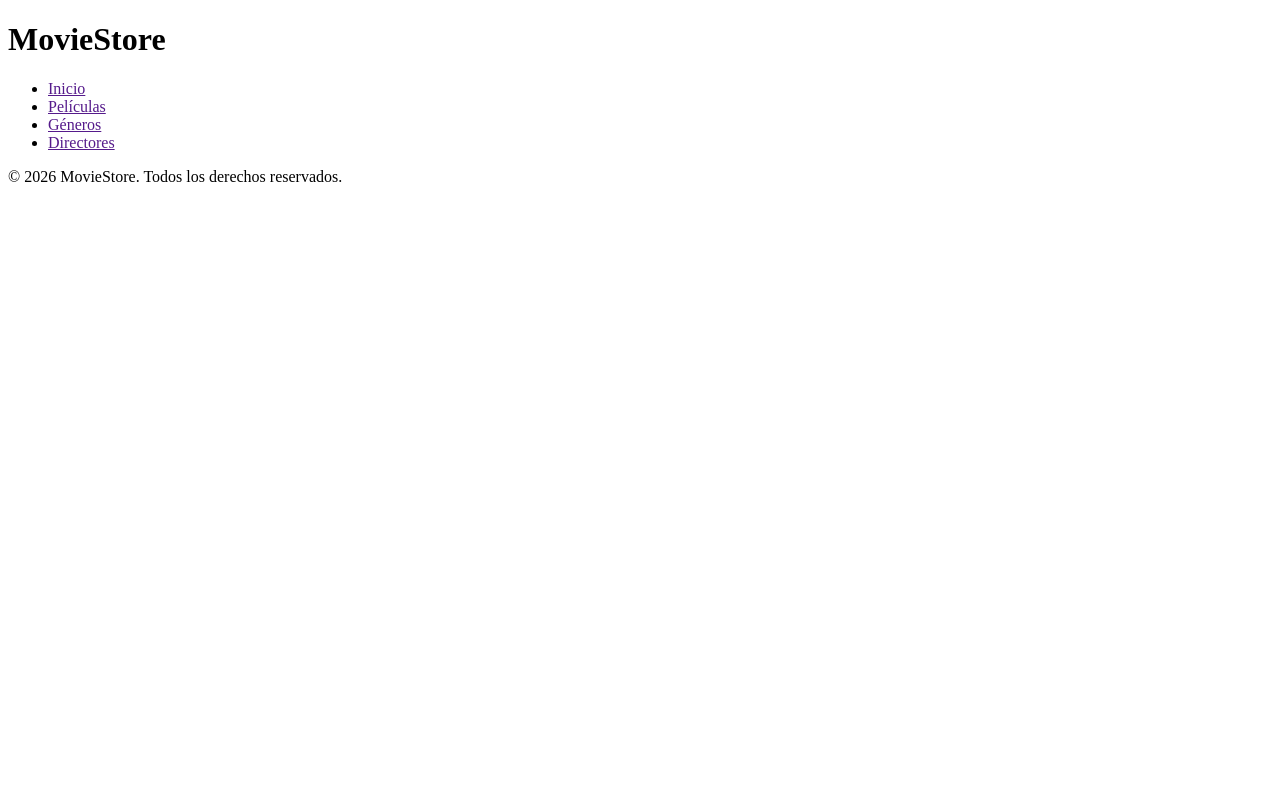
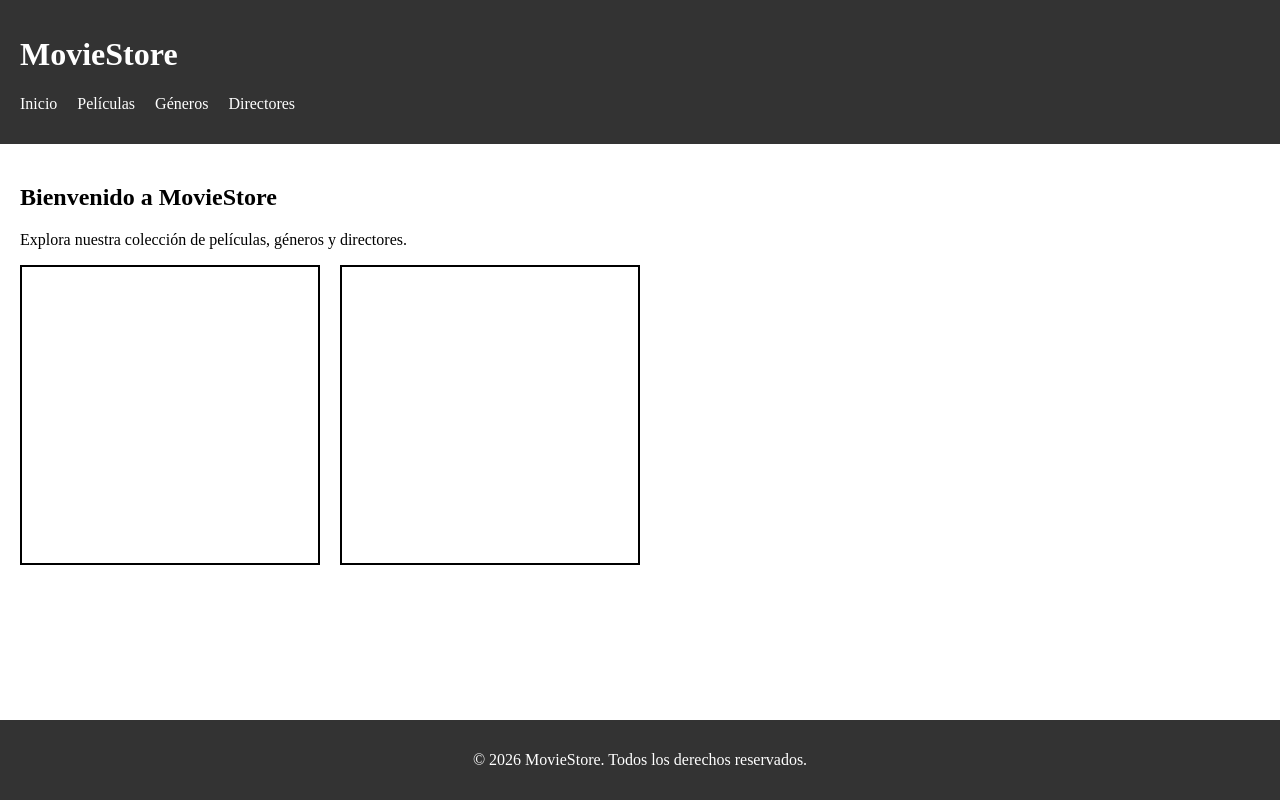
Before and after one commit to AnderArrondo/IngWeb-MovieStore, a Django app: page / in a window 1280 px wide. Run offline with Django 5.2, Linux system fonts and the light colour scheme.

Commit message:
base working

```diff
--- /dev/null
+++ b/movie_store/static/css/base.css
@@ -0,0 +1,50 @@
+
+
+html, body {
+    min-height: 100%;
+    margin: 0;
+}
+body {
+    min-height: 100vh;
+    display: flex;
+    flex-direction: column;
+}
+
+
+
+header {
+    position: sticky;
+    top: 0;
+    z-index: 1000;
+    background-color: #333;
+    color: white;
+    padding: 15px 20px;
+}
+
+header ul {
+    display: flex;
+    gap: 20px;
+    list-style: none;
+    padding: 0;
+}
+
+header a {
+    color: white;
+    text-decoration: none;
+}
+
+
+
+main {
+    flex: 1;
+    padding: 20px;
+}
+
+
+
+footer {
+    background-color: #333;
+    color: white;
+    text-align: center;
+    padding: 15px;
+}
--- /dev/null
+++ b/movie_store/static/css/homepage.css
@@ -0,0 +1,11 @@
+.movie-container {
+    display: flex;
+    gap: 20px;
+}
+
+.movie-box {
+    width: 300px;
+    height: 300px;
+    border: 2px solid black;
+    box-sizing: border-box;
+}
--- a/movie_store/templates/base.html
+++ b/movie_store/templates/base.html
@@ -1,3 +1,5 @@
+
+{% load static %}
 
 <!DOCTYPE html>
 <html lang='es'>
@@ -5,6 +7,10 @@
     <meta charset='utf-8'>
     <meta name='viewport' content='width=device-width, initial-scale=1'>
     <title>MovieStore</title>
+
+    <link rel="stylesheet" type="text/css" href="{% static 'css/base.css' %}">
+    {% block extra_head %}
+    {% endblock %}
 </head>
 <body>
     <header>
--- a/movie_store/templates/index.html
+++ b/movie_store/templates/index.html
@@ -1,18 +1,23 @@
 
 {% extends 'base.html' %}
+{% load static %}
 
-{% block content %}
+{% block extra_head %}
+    <link rel="stylesheet" type="text/css" href="{% static 'css/homepage.css' %}">
+{% endblock %}
+
+{% block main_content %}
     <section>
         <h2>Bienvenido a MovieStore</h2>
         <p>Explora nuestra colección de películas, géneros y directores.</p>
     </section>
 
-    <section>
-        <article>
+    <section class="movie-container">
+        <article class="movie-box">
 
         </article>
 
-        <article>
+        <article class="movie-box">
 
         </article>
     </section>
```
